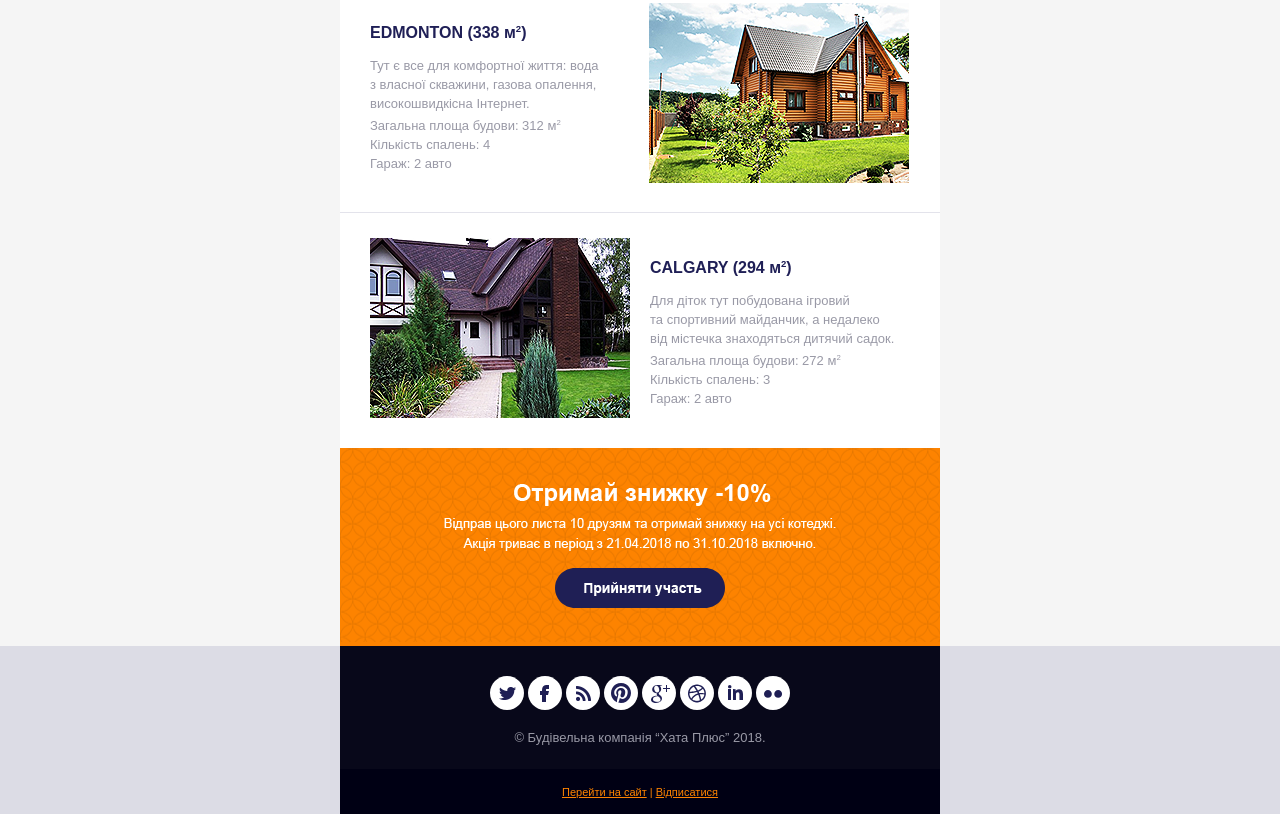
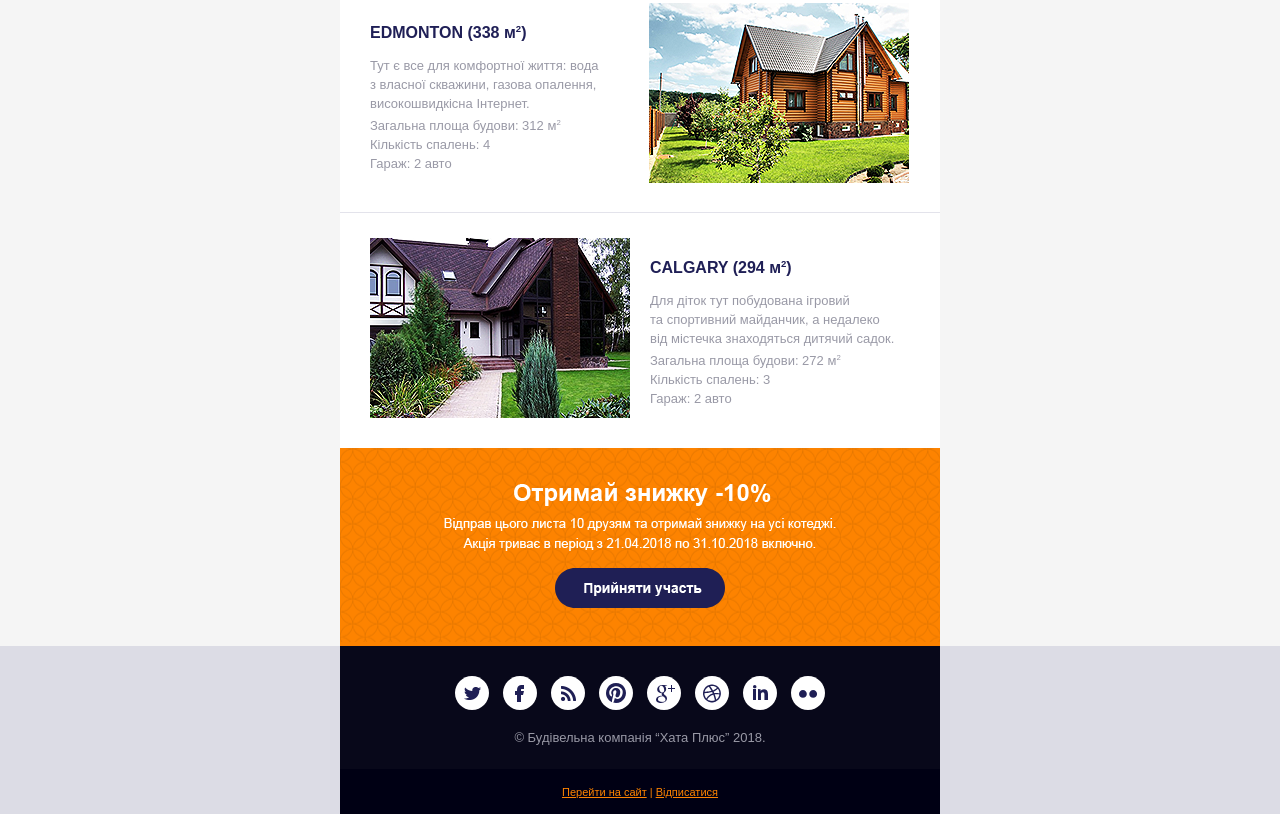
Before and after one commit to SmA1l2011/hata-plus-mail, a plain HTML site: page index.html in a window 1280 px wide. Shown: the part 1019-1833 px from the top of the page. Drawn offline with Linux system fonts and the light colour scheme.

Commit message:
finish site

```diff
--- a/css/style.css
+++ b/css/style.css
@@ -251,3 +251,7 @@ table {
     text-align: center;
     margin-bottom: 15px;
 }
+
+.icons a:not(:last-child) {
+    margin-right: 10px;
+}
```
